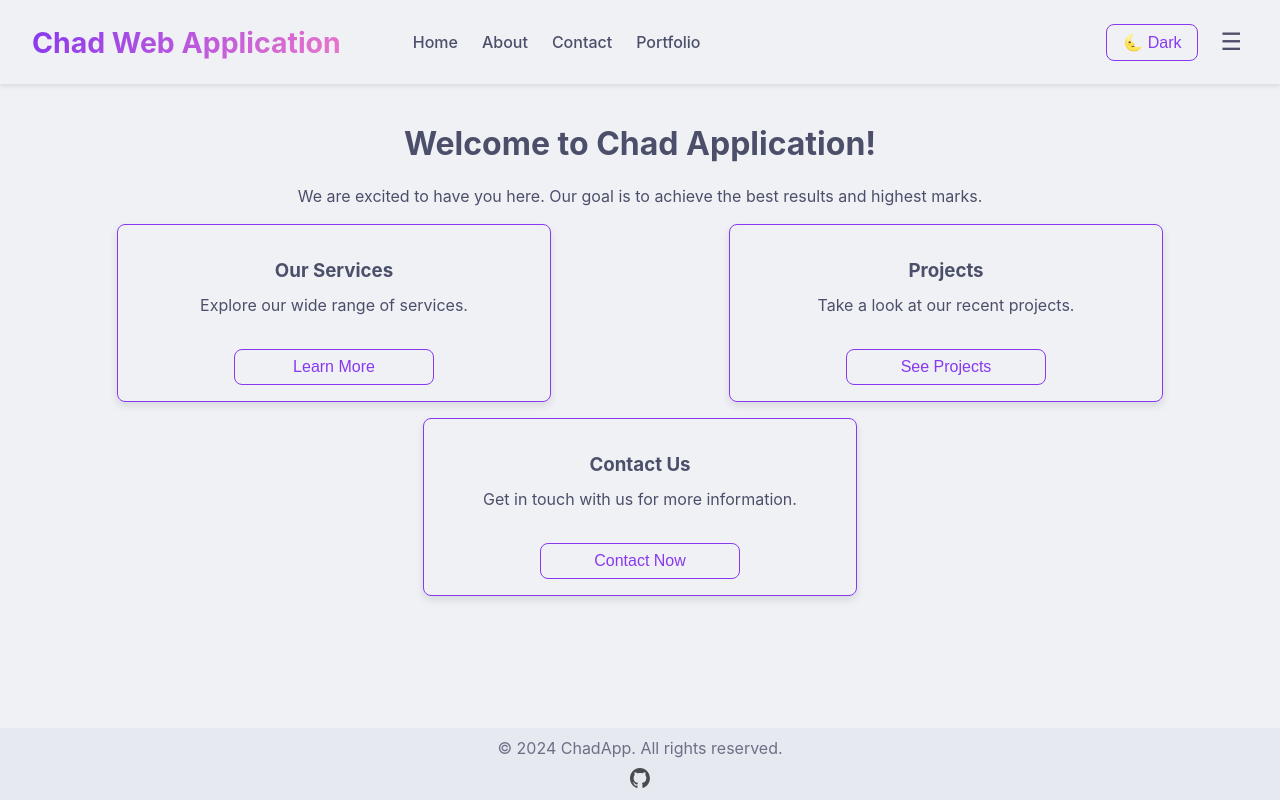
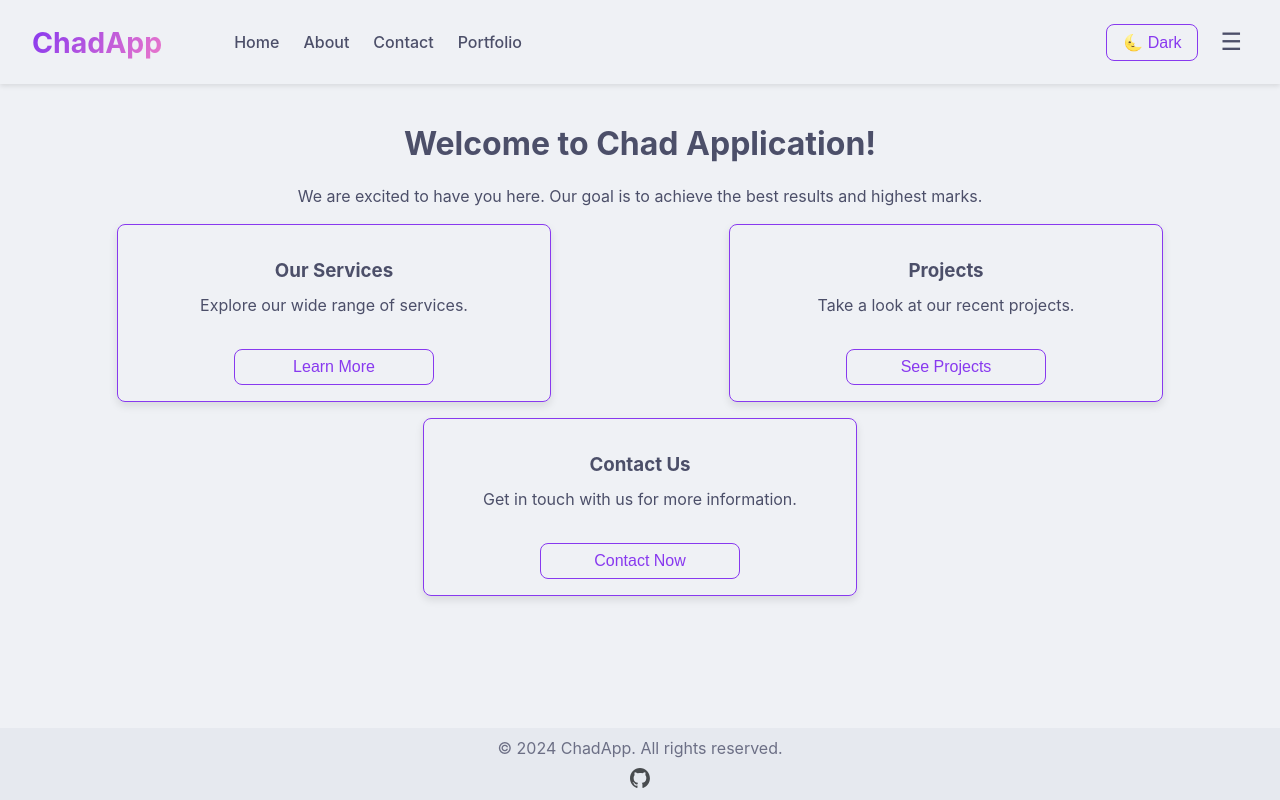
Before and after one commit to R-udren/Chad-App, a Vue app: page / in a window 1280 px wide. Built offline with nearby package versions, Linux system fonts and the light colour scheme.

Commit message:
Legendary rebranding

```diff
--- a/src/components/Header.vue
+++ b/src/components/Header.vue
@@ -8,7 +8,7 @@ import BurgerMenu from './BurgerMenu.vue';
     <nav class="navbar">
       <div class="left-section">
         <div class="logo gradient-logo">
-          <router-link to="/">Chad Web Application</router-link>
+          <router-link to="/">ChadApp</router-link>
         </div>
       </div>
       <div class="center-section">
```
